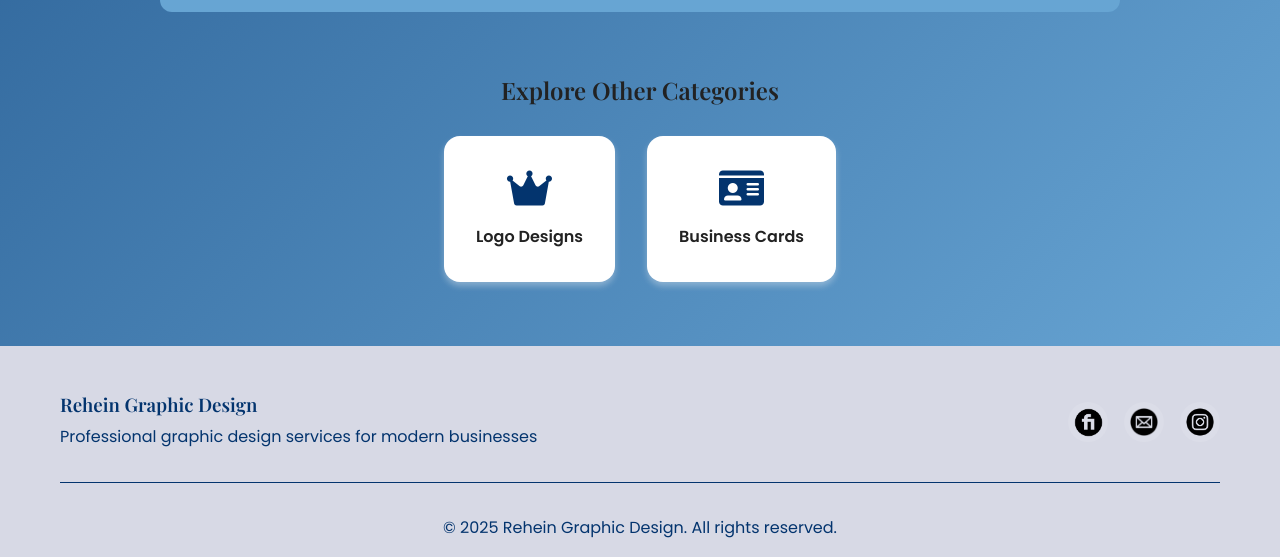
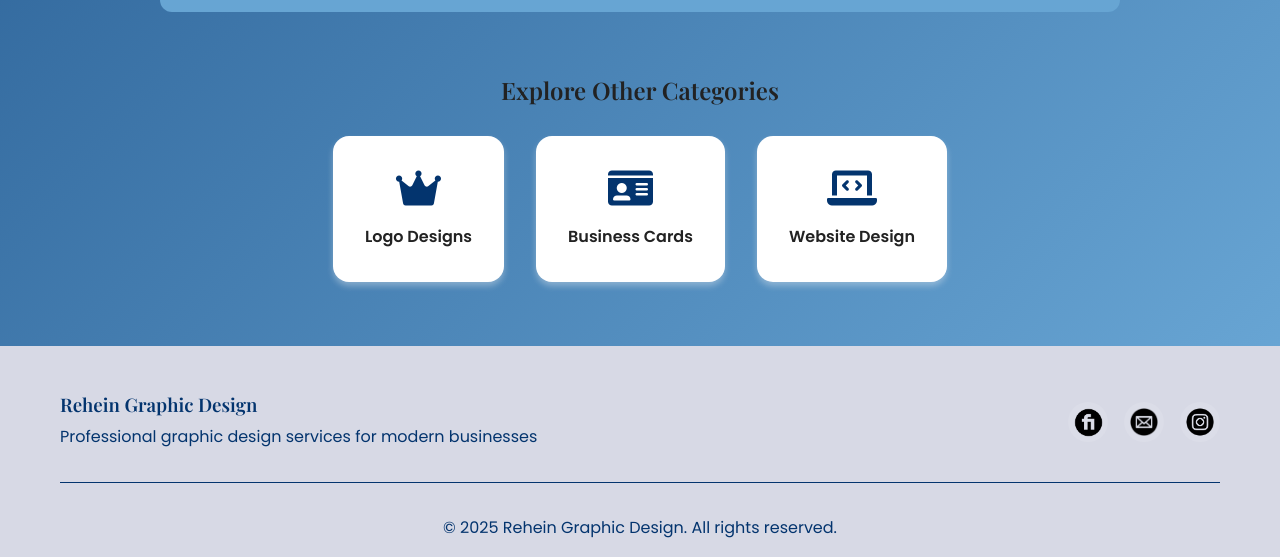
Before and after one commit to pluto2011/GDW, a plain HTML site: page flyers.html in a window 1280 px wide. Shown: the part 1621-2178 px from the top of the page. Drawn offline with nearby package versions, Linux system fonts and the light colour scheme.

Commit message:
Update flyers.html

```diff
--- a/flyers.html
+++ b/flyers.html
@@ -4,7 +4,7 @@
   <meta charset="UTF-8" />
   <meta name="viewport" content="width=device-width, initial-scale=1" />
   <title>Flyer Design Portfolio - Rehein</title>
-  <link rel="stylesheet" href="flyers.css" />
+  <link rel="stylesheet" href="flyers.css?v=3" />
   <link rel="preconnect" href="https://fonts.googleapis.com" />
   <link rel="preconnect" href="https://fonts.gstatic.com" crossorigin />
   <link
@@ -119,6 +119,10 @@
                 <i class="fas fa-id-card"></i>
                 <span>Business Cards</span>
               </a>
+              <a href="websites.html" class="category-nav-item">
+                <i class="fas fa-laptop-code"></i>
+                <span>Website Design</span>
+              </a>
             </div>
           </div>
         </div>
```
